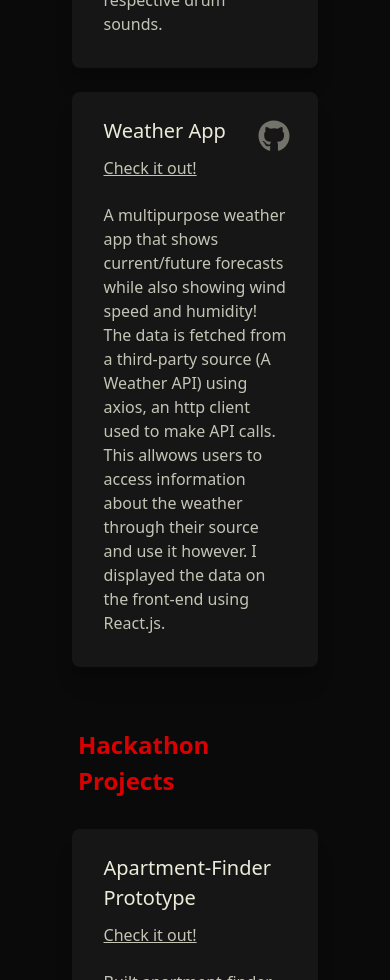
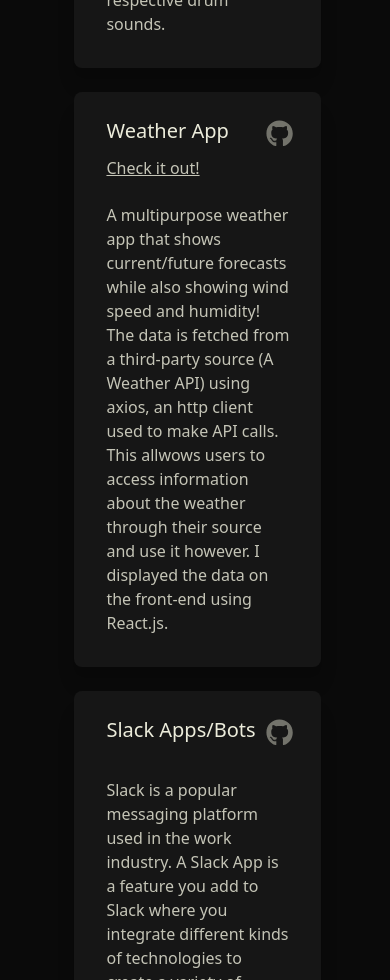
Before and after one commit to kyleyee20/kyle-yee, a React (Create React App) app: page /project in a window 390 px wide. Shown: the part 1020-2000 px from the top of the page. Built offline with nearby package versions, Linux system fonts and the light colour scheme.

Commit message:
Added Slack Apps to projects

```diff
--- a/src/data/ProjectData.js
+++ b/src/data/ProjectData.js
@@ -24,6 +24,14 @@
     hostedLink: "https://cam-weather-app.netlify.app/",
     code: "https://github.com/Cameron327/WeatherApp",
   },
+  {
+    title: "Slack Apps/Bots",
+    description:
+      "Slack is a popular messaging platform used in the work industry. A Slack App is a feature you add to Slack where you integrate different kinds of technologies to create a variety of features. Created multiple Slack Apps over the span of 5 weeks including a Translator App (translates Slack messages to any langauage by communicating with the Google Translate API), a GitHub notifier (notifies you through Slack if someone interacts with your GitHub profile), a Poll Creater (able to create polls and send to group chats), etc. Used JavaScript, axios, express.js, webhooks, and node.js to implement these different features.",
+    hosted: false,
+    hostedLink: "",
+    code: "https://github.com/Cameron327/creating-slack-apps",
+  },
 ];
 
 export const HackathonProjectData = [
--- a/src/index.css
+++ b/src/index.css
@@ -14,6 +14,7 @@
   --project-color: #1A1A1Acc;
   --paragraph: #FFFFECBF;
   --contact-text: #FFFFEC66;
+  --icon-hover: #CBCBCB;
 }
 
 /* Miscellaneous */
@@ -270,6 +271,9 @@
   cursor: pointer;
   color: var(--contact-text);
 }
+.projectPage .projectSection .grids .projectCard .sourceCodeIconContainer:hover {
+  color: var(--icon-hover);
+}
 .projectPage .projectSection .grids .projectCard .projectLink {
   color: var(--paragraph);
   text-decoration: underline;
@@ -494,8 +498,15 @@
     font-size: 25px;
     margin-left: 0;
   }
+  .projectPage .projectSection .grids {
+    margin-left: 9%;
+    margin-right: 7%;
+  }
   .projectPage .projectSection .grids .projectCard .projectTitle {
     font-size: 20px;
+  }
+  .projectPage .projectSection .grids .projectCard .sourceCodeIconContainer {
+    font-size: 1.7rem;
   }
   #HackathonTitle {
     font-size: 24px;
```
